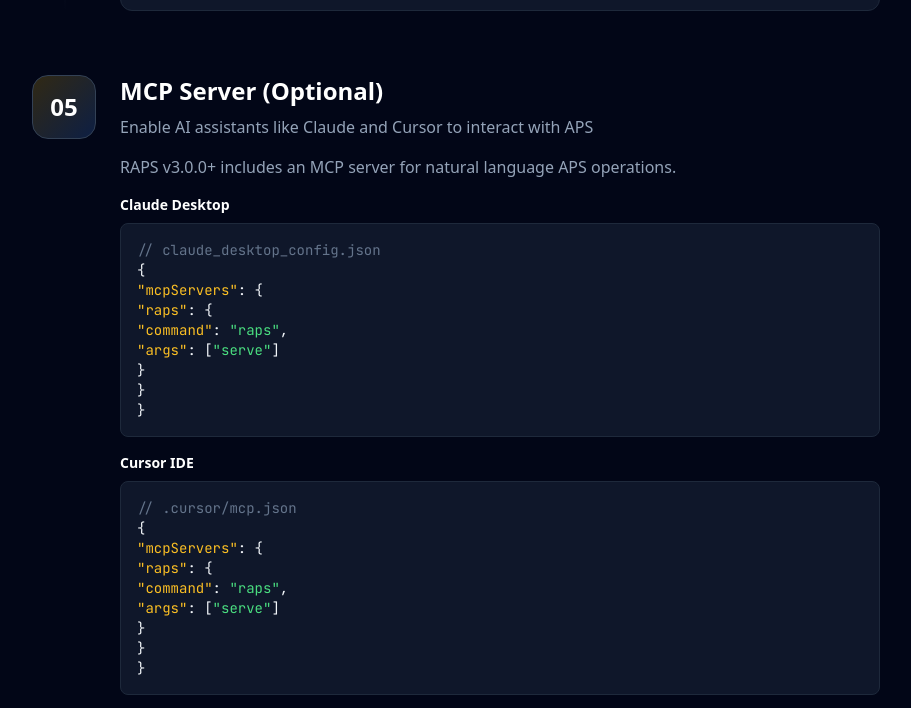
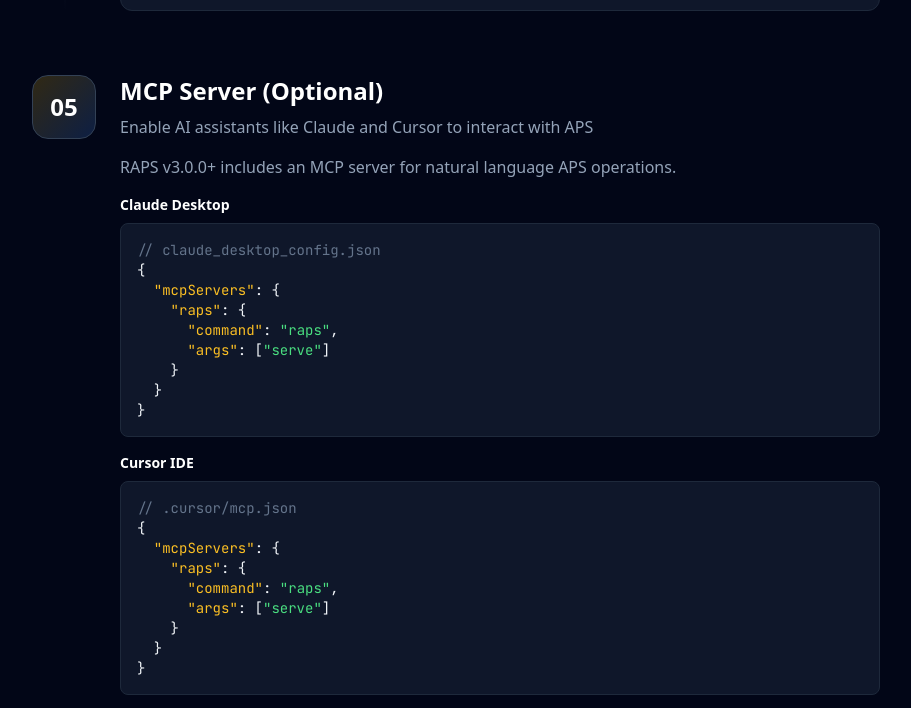
Before and after one commit to dmytro-yemelianov/raps-website, an Astro site: page /quickstart in a window 1280 px wide. Shown: the part 2068-2776 px from the top of the page, without its empty margins (184-1095 px from the left). Built offline with nearby package versions, Linux system fonts and the light colour scheme; Astro itself is replaced by a stand-in of ours; a web font is replaced by a local one.

Commit message:
fix: Code formatting in MCP Server quickstart section
- Use pre/code tags instead of div for proper whitespace preservation
- JSON configuration now displays with correct indentation

```diff
--- a/src/pages/quickstart.astro
+++ b/src/pages/quickstart.astro
@@ -161,31 +161,27 @@
       <div class="space-y-4">
         <div>
           <h4 class="text-sm font-semibold text-white mb-2">Claude Desktop</h4>
-          <div class="bg-slate-900 rounded-lg border border-slate-800 p-4 font-mono text-sm">
-            <div class="text-slate-500">// claude_desktop_config.json</div>
-            <div>{</div>
-            <div>  <span class="text-amber-400">"mcpServers"</span>: {</div>
-            <div>    <span class="text-amber-400">"raps"</span>: {</div>
-            <div>      <span class="text-amber-400">"command"</span>: <span class="text-green-400">"raps"</span>,</div>
-            <div>      <span class="text-amber-400">"args"</span>: [<span class="text-green-400">"serve"</span>]</div>
-            <div>    }</div>
-            <div>  }</div>
-            <div>}</div>
-          </div>
+          <pre class="bg-slate-900 rounded-lg border border-slate-800 p-4 font-mono text-sm overflow-x-auto"><code><span class="text-slate-500">// claude_desktop_config.json</span>
+{
+  <span class="text-amber-400">"mcpServers"</span>: {
+    <span class="text-amber-400">"raps"</span>: {
+      <span class="text-amber-400">"command"</span>: <span class="text-green-400">"raps"</span>,
+      <span class="text-amber-400">"args"</span>: [<span class="text-green-400">"serve"</span>]
+    }
+  }
+}</code></pre>
         </div>
         <div>
           <h4 class="text-sm font-semibold text-white mb-2">Cursor IDE</h4>
-          <div class="bg-slate-900 rounded-lg border border-slate-800 p-4 font-mono text-sm">
-            <div class="text-slate-500">// .cursor/mcp.json</div>
-            <div>{</div>
-            <div>  <span class="text-amber-400">"mcpServers"</span>: {</div>
-            <div>    <span class="text-amber-400">"raps"</span>: {</div>
-            <div>      <span class="text-amber-400">"command"</span>: <span class="text-green-400">"raps"</span>,</div>
-            <div>      <span class="text-amber-400">"args"</span>: [<span class="text-green-400">"serve"</span>]</div>
-            <div>    }</div>
-            <div>  }</div>
-            <div>}</div>
-          </div>
+          <pre class="bg-slate-900 rounded-lg border border-slate-800 p-4 font-mono text-sm overflow-x-auto"><code><span class="text-slate-500">// .cursor/mcp.json</span>
+{
+  <span class="text-amber-400">"mcpServers"</span>: {
+    <span class="text-amber-400">"raps"</span>: {
+      <span class="text-amber-400">"command"</span>: <span class="text-green-400">"raps"</span>,
+      <span class="text-amber-400">"args"</span>: [<span class="text-green-400">"serve"</span>]
+    }
+  }
+}</code></pre>
         </div>
         <p class="text-sm text-slate-500 mt-4">After configuration, ask your AI assistant: "Show me all my APS buckets" 🤖</p>
       </div>
```
